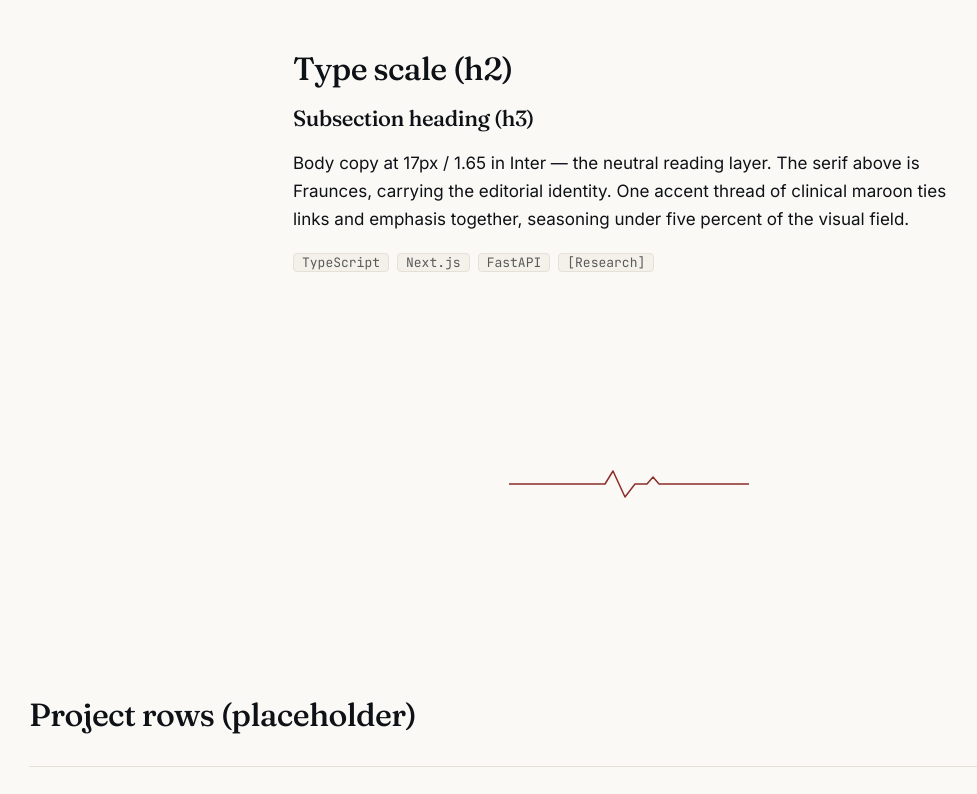
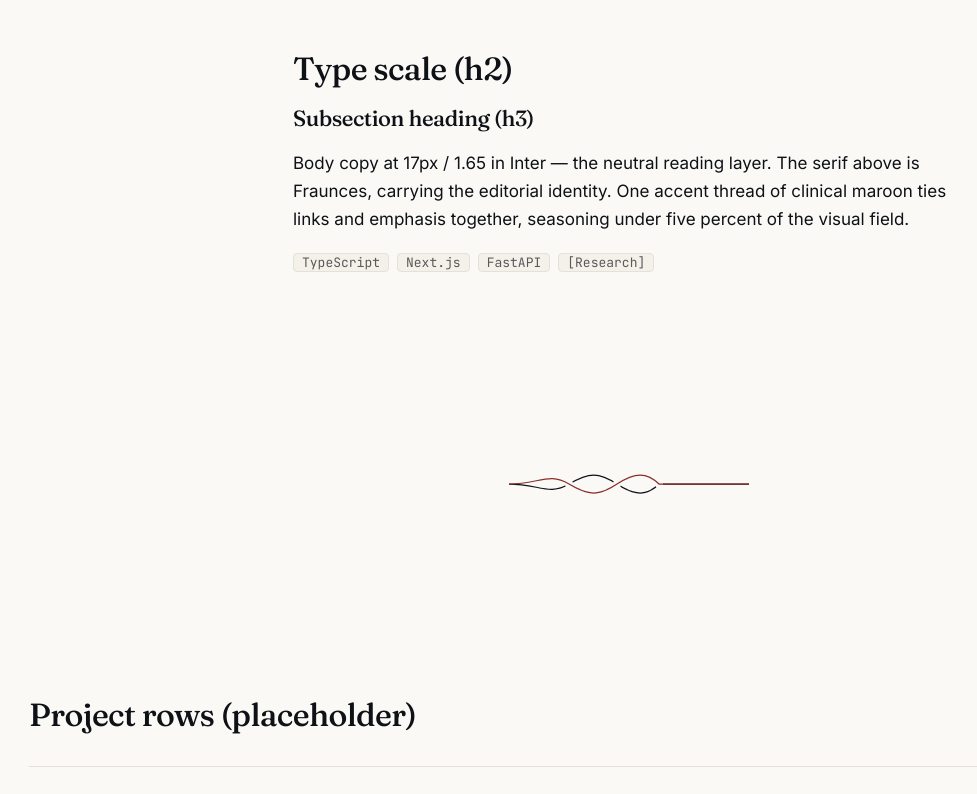
Before and after one commit to maddydjie/portfolio, a Next.js app: page / in a window 1280 px wide. Shown: the part 528-1322 px from the top of the page, without its empty margins (11-988 px from the left). Built offline with nearby package versions, Linux system fonts and the light colour scheme.

Commit message:
feat: add interleave-weave signature divider

```diff
--- a/src/app/page.tsx
+++ b/src/app/page.tsx
@@ -1,7 +1,7 @@
-import { EcgDivider } from "@/components/ecg-divider";
 import { ProjectCard } from "@/components/project-card";
 import { Prose } from "@/components/prose";
 import { Section } from "@/components/section";
+import { WeaveDivider } from "@/components/signature/weave-divider";
 import { Tag } from "@/components/tag";
 
 // Scaffold harness — primitives with PLACEHOLDER content only.
@@ -43,7 +43,7 @@ export default function Home() {
         </div>
       </Section>
 
-      <EcgDivider />
+      <WeaveDivider />
 
       <Section width="wide" as="div">
         <h2 id="work" className="text-h2">
--- /dev/null
+++ b/src/components/signature/weave-divider.tsx
@@ -0,0 +1,82 @@
+"use client";
+
+import { useEffect, useRef } from "react";
+import { gsap, registerGsap } from "@/lib/gsap";
+import { prefersReducedMotion } from "@/lib/motion";
+
+// Two asymmetric hairlines that braid over/under a center seam, then merge into
+// one stroke on the right. Clinical (maroon) + technical (ink) → unified.
+// viewBox 0..240 x, seam at y=20. Crossings at x=60, 108, 150 (asymmetric).
+const CLINICAL = "M0 20 C 30 20, 40 8, 60 20 S 90 32, 108 20 S 138 8, 150 20 L 240 20";
+const TECHNICAL = "M0 20 C 30 20, 40 32, 60 20 S 90 8, 108 20 S 138 32, 150 20 L 240 20";
+
+export function WeaveDivider({ className = "" }: { className?: string }) {
+  const rootRef = useRef<SVGSVGElement>(null);
+
+  useEffect(() => {
+    registerGsap();
+    const root = rootRef.current;
+    if (!root) return;
+    const strands = root.querySelectorAll<SVGPathElement>("[data-strand]");
+
+    if (prefersReducedMotion()) {
+      gsap.set(strands, { drawSVG: "100%" });
+      return;
+    }
+
+    const ctx = gsap.context(() => {
+      gsap.fromTo(
+        strands,
+        { drawSVG: "0%" },
+        {
+          drawSVG: "100%",
+          duration: 1.1,
+          ease: "power2.inOut",
+          stagger: 0.08,
+          scrollTrigger: { trigger: root, start: "top 85%", once: true },
+        },
+      );
+    }, root);
+    return () => ctx.revert();
+  }, []);
+
+  return (
+    <div className={`flex justify-center py-section-sm md:py-section ${className}`}>
+      <svg
+        ref={rootRef}
+        viewBox="0 0 240 40"
+        width="240"
+        height="40"
+        fill="none"
+        aria-hidden="true"
+        role="presentation"
+      >
+        <defs>
+          {/* mask punches small gaps in the under-strand at each crossing so it
+              reads as passing BEHIND — without this it's a flat X, not a weave. */}
+          <mask id="weave-over-under">
+            <rect x="0" y="0" width="240" height="40" fill="white" />
+            <circle cx="60" cy="20" r="4" fill="black" />
+            <circle cx="108" cy="20" r="4" fill="black" />
+            <circle cx="150" cy="20" r="4" fill="black" />
+          </mask>
+        </defs>
+        <path
+          data-strand
+          d={TECHNICAL}
+          stroke="var(--color-foreground)"
+          strokeWidth="1.25"
+          strokeLinecap="round"
+          mask="url(#weave-over-under)"
+        />
+        <path
+          data-strand
+          d={CLINICAL}
+          stroke="var(--color-accent)"
+          strokeWidth="1.25"
+          strokeLinecap="round"
+        />
+      </svg>
+    </div>
+  );
+}
```
